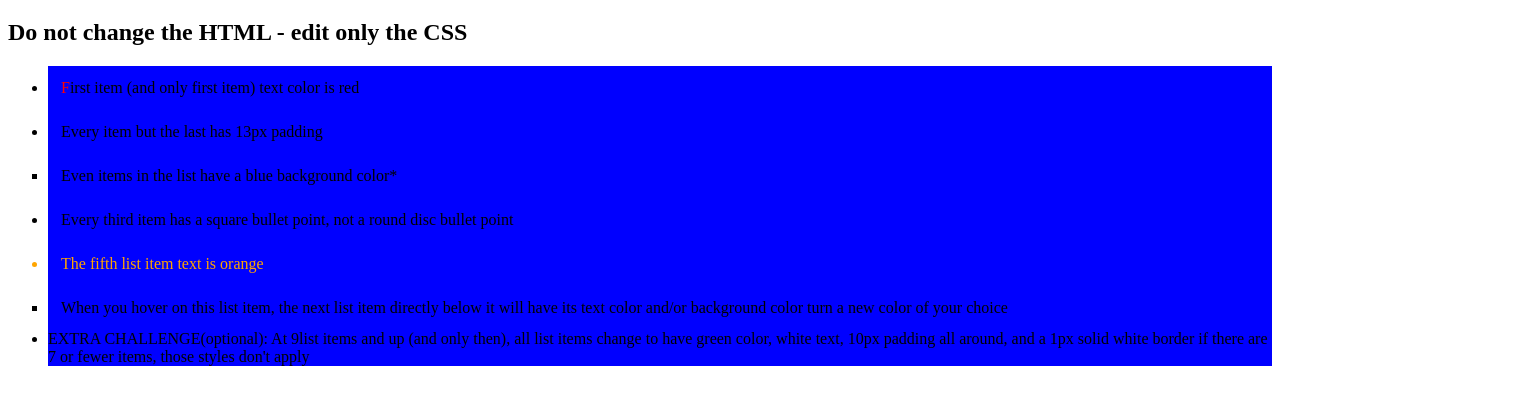
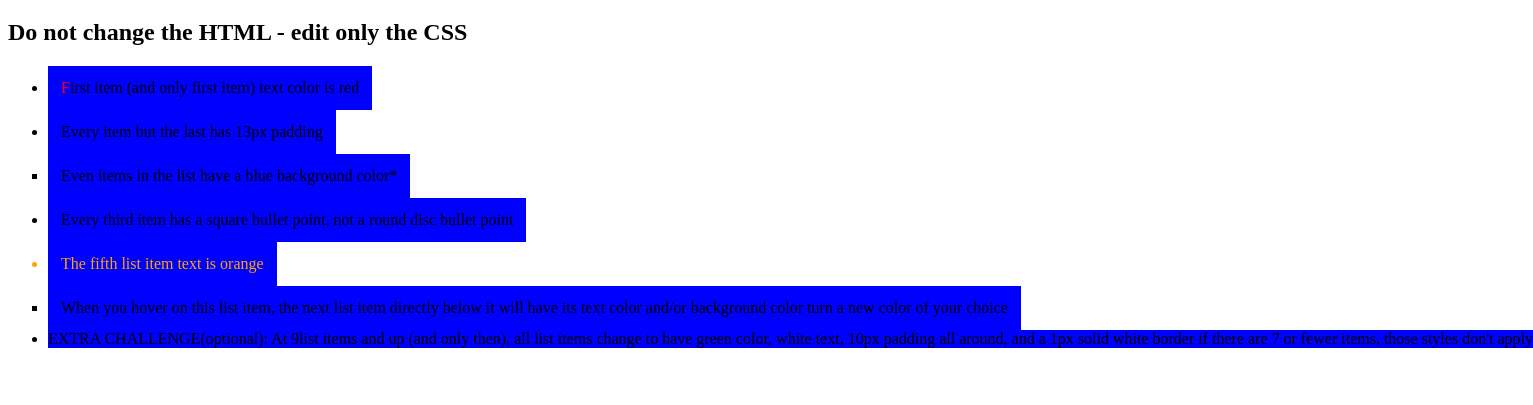
Before and after one commit to Carla1315/frontend_carla, a plain HTML site: page class_two_css/exercise_two/index.html in a window 1280 px wide. Shown: the part 61-466 px from the top of the page, 1533 px wide, since content can reach past the window. Drawn offline with Linux system fonts and the light colour scheme.

Commit message:
update classes

```diff
--- a/class_two_css/class_css/styles/exercise_one.css
+++ b/class_two_css/class_css/styles/exercise_one.css
@@ -1,10 +1,31 @@
 .not-visible {
     display: none;
-  }
+}
   /*1. change the color of all the tags to gray*/
+* {
+  color: gray;
+}
   /*2. Make paragraph2 bold*/
+.paragraph:nth-child(2) {
+  font-weight: bold;
+}
   /*3. Change the background color to blue for all the odd list items and green for the evens*/
+ul li:nth-child(odd) {
+  background-color: blue;
+}
+ul li:nth-child(even) {
+  background-color: green;
+}
   /* 4. display the default value of not visible class when you hover over visible */
+.visible:hover ~ .not-visible {
+  display: flex;
+}
   /* 5. Display the word "After" in bold after each list item*/
-
+ul li::after {
+  content: "After";
+  font-weight: bold;
+}
   /*6. change the color of all the tags to purple (except for all that have the class bar)*/
+*:not(.bar) {
+    color: purple;
+}
--- a/class_two_css/exercise_two/styles/style_index.css
+++ b/class_two_css/exercise_two/styles/style_index.css
@@ -3,17 +3,14 @@
     color: red;
 }
 
-.silly-list li {
+.silly-list li:not(li:last-child) {
     padding: 13px;
 }
 
-li:last-child {
-    padding: 0px;
-}
-
-.silly-list > li {
+.silly-list li {
     background-color: blue;
-    width: auto;
+    width: max-content;
+    height: min-content;
 }
 
 li:nth-child(3n) {
```
Also changed, not shown: class_two_css/class_css/styles/exercise_two.css (+9 -6 lines), class_two_css/exercise_two/index.html (+4 -6 lines), class_two_css/class_css/exercise_two.html (indentation only).
